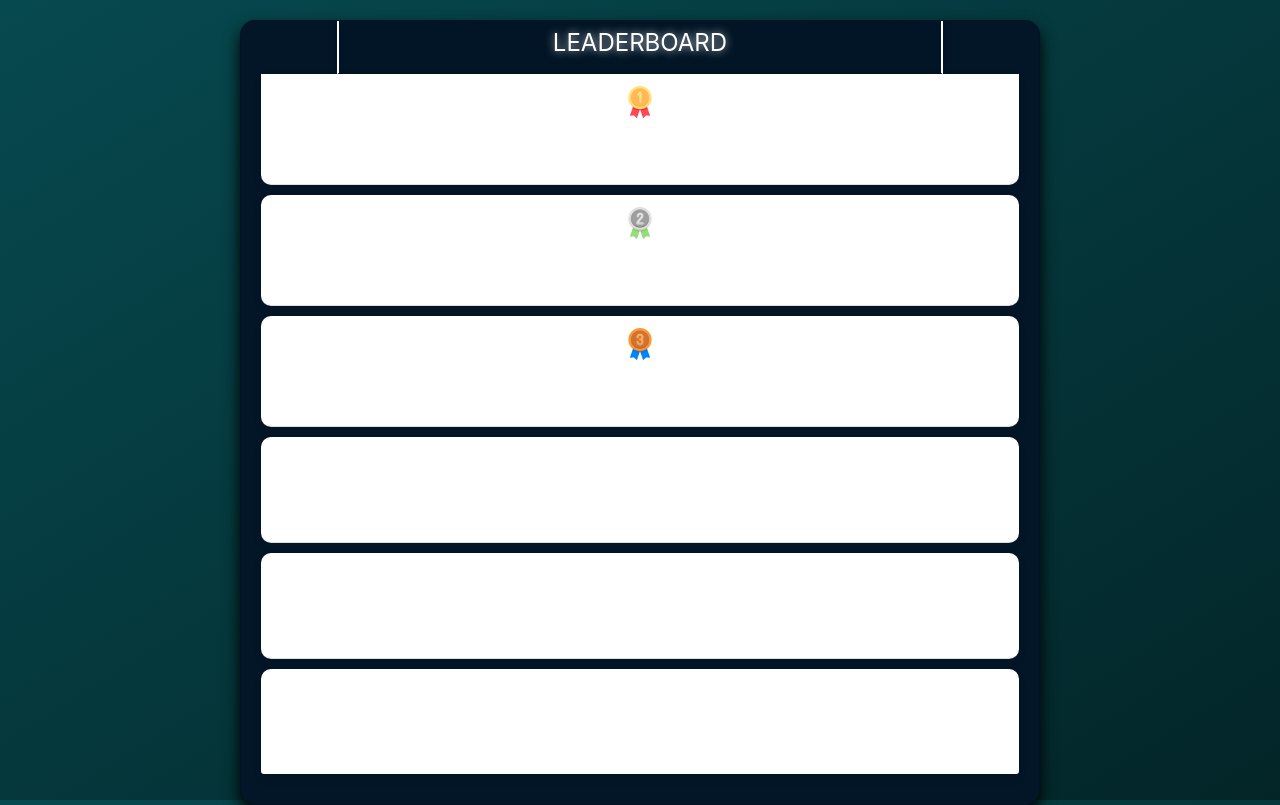
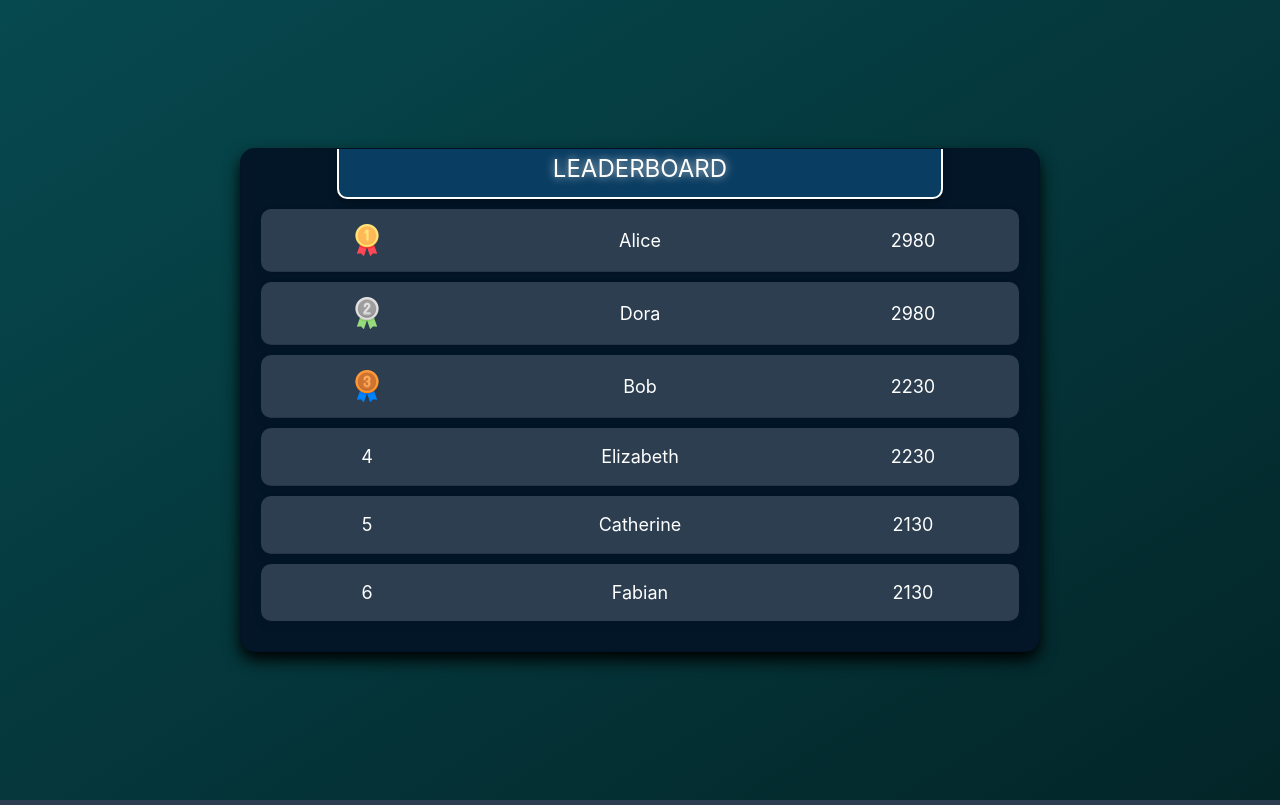
Before and after one commit to Sravanichowdary9/ExpenseTracker, a Flask app: page / in a window 1280 px wide. Run offline with Flask 3, Linux system fonts and the light colour scheme; data comes from the database, SQL or seed files in the repository; some libraries are stand-ins or nearby versions.

Commit message:
Fix: Resolve CSS styling conflicts and ensure consistent application of custom styles
- Increased specificity of CSS selectors for .card-header and .custom-list-group-item.
- Adjusted loading order of the custom CSS file.
- Ensured styles are correctly applied without being overridden.
- Removed inherit values and set explicit border-radius to fix visual inconsistencies.

```diff
--- a/Leaderboard/static/css/leaderboard-styles.css
+++ b/Leaderboard/static/css/leaderboard-styles.css
@@ -23,12 +23,12 @@
     box-shadow: 0 8px 16px 0 rgba(0,0,0,1);
     padding: 20px;
     overflow: hidden;
-    margin: auto; /* Center the card horizontally */
+    margin: auto;
     display: flex;
     flex-direction: column;
 }
 
-.card-header {
+.card.custom-card .card-header {
     background-color: #0a3d62;
     color: #ffffff;
     font-size: 24px;
@@ -42,7 +42,7 @@
     text-shadow: 0 0 8px rgba(255, 255, 255, 0.8);
 }
 
-.list-group-item{
+.custom-list-group .custom-list-group-item {
     background-color: #2c3e50;
     color: white;
     border-radius: 10px;
@@ -54,6 +54,18 @@
     margin-bottom: 10px;
     text-align: center;
     box-shadow: 0 4px 8px rgba(0, 0, 0, 0.1);
+}
+
+.custom-list-group-item:first-child {
+    border-top-left-radius: 10px !important;
+    border-top-right-radius: 10px !important;
+}
+
+
+.custom-list-group-item:last-child {
+    border-bottom-left-radius: 10px !important;
+    border-bottom-right-radius: 10px !important;
+    border-bottom: none;
 }
 
 .rank,
```
